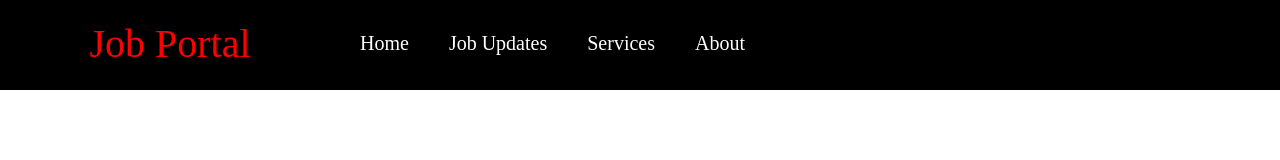
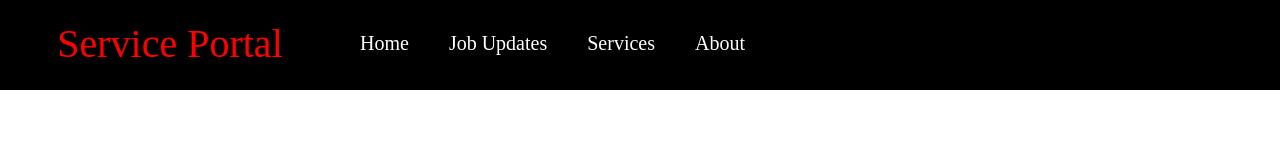
Before and after one commit to tejaskulkarni28/startup, a plain HTML site: page Client/index.html in a window 1280 px wide. Drawn offline with Linux system fonts and the light colour scheme.

Commit message:
my first commit

```diff
--- a/Client/index.html
+++ b/Client/index.html
@@ -13,7 +13,7 @@
             <div class="nav-container">
                 <div class="nav-content">
                     <ul>
-                        <li class="brand">Job Portal</li>
+                        <li class="brand">Service Portal</li>
                             <li class="services">Home</li>
                             <li class="services">Job Updates</li>
                             <li class="services">Services</li>
```
